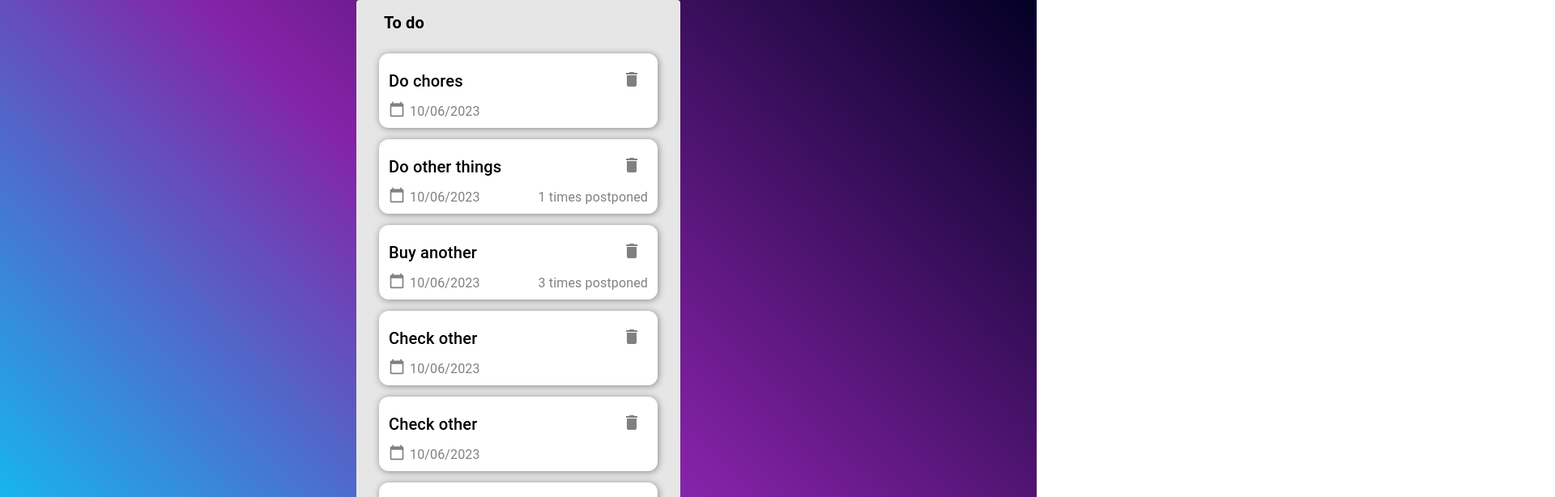
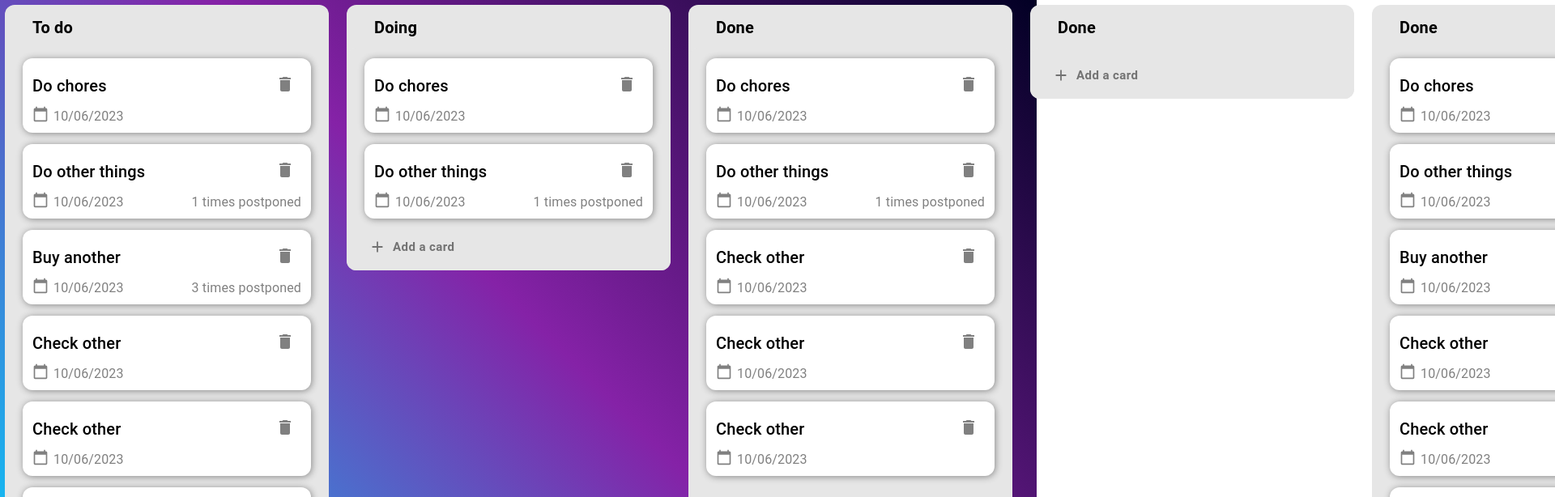
Before and after one commit to dferreiropresedo/react-node-practice, a React (Vite) app in the folder client/: page / in a window 1280 px wide. Shown: the top 614 px of the page at 81% size, 1920 px wide, since content can reach past the window. Built offline with nearby package versions, Linux system fonts and the light colour scheme.

Commit message:
Added Board component

```diff
--- a/client/src/app/App.tsx
+++ b/client/src/app/App.tsx
@@ -1,41 +1,9 @@
-import Task from "../components/task/Task";
-import Column from "../components/column/Column";
+import Board from "../components/board/Board";
 
 function App() {
-  const data = [
-    { id: 1, timestamp: 1686410263, title: "Do chores", postponed: 0 },
-    { id: 2, timestamp: 1686410263, title: "Do other things", postponed: 1 },
-    { id: 3, timestamp: 1686410263, title: "Buy another", postponed: 3 },
-    { id: 4, timestamp: 1686410263, title: "Check other", postponed: 0 },
-    { id: 5, timestamp: 1686410263, title: "Check other", postponed: 0 },
-    { id: 6, timestamp: 1686410263, title: "Check other", postponed: 0 },
-    { id: 7, timestamp: 1686410263, title: "Check other", postponed: 0 },
-    { id: 8, timestamp: 1686410263, title: "Check other", postponed: 0 },
-    { id: 9, timestamp: 1686410263, title: "Check other", postponed: 0 },
-    { id: 10, timestamp: 1686410263, title: "Check other", postponed: 0 },
-  ];
-
-  const mapToTask = function (taskData: {
-    id: number;
-    title: string;
-    timestamp: number;
-    postponed: number;
-  }) {
-    return (
-      <Task
-        key={taskData.id}
-        title={taskData.title}
-        timestamp={taskData.timestamp}
-        timesPostponed={taskData.postponed}
-      />
-    );
-  };
-
   return (
     <>
-      <Column columnTitle="To do">
-        {data.map((taskElement) => mapToTask(taskElement))}
-      </Column>
+      <Board />
     </>
   );
 }
--- /dev/null
+++ b/client/src/components/board/Board.tsx
@@ -0,0 +1,78 @@
+import React from "react";
+import Column from "../column/Column";
+import Task from "../task/Task";
+import { SCBoardColumns } from "./boardcomponents";
+
+function Board() {
+  const data1 = [
+    { id: 1, timestamp: 1686410263, title: "Do chores", postponed: 0 },
+    { id: 2, timestamp: 1686410263, title: "Do other things", postponed: 1 },
+    { id: 3, timestamp: 1686410263, title: "Buy another", postponed: 3 },
+    { id: 4, timestamp: 1686410263, title: "Check other", postponed: 0 },
+    { id: 5, timestamp: 1686410263, title: "Check other", postponed: 0 },
+    { id: 6, timestamp: 1686410263, title: "Check other", postponed: 0 },
+    { id: 7, timestamp: 1686410263, title: "Check other", postponed: 0 },
+    { id: 8, timestamp: 1686410263, title: "Check other", postponed: 0 },
+    { id: 9, timestamp: 1686410263, title: "Check other", postponed: 0 },
+    { id: 10, timestamp: 1686410263, title: "Check other", postponed: 0 },
+  ];
+
+  const data2 = [
+    { id: 1, timestamp: 1686410263, title: "Do chores", postponed: 0 },
+    { id: 2, timestamp: 1686410263, title: "Do other things", postponed: 1 },
+  ];
+
+  const data3 = [
+    { id: 1, timestamp: 1686410263, title: "Do chores", postponed: 0 },
+    { id: 2, timestamp: 1686410263, title: "Do other things", postponed: 1 },
+    { id: 6, timestamp: 1686410263, title: "Check other", postponed: 0 },
+    { id: 7, timestamp: 1686410263, title: "Check other", postponed: 0 },
+    { id: 8, timestamp: 1686410263, title: "Check other", postponed: 0 },
+  ];
+
+  const data4 = [];
+
+  const mapToTask = function (taskData: {
+    id: number;
+    title: string;
+    timestamp: number;
+    postponed: number;
+  }) {
+    return (
+      <Task
+        key={taskData.id}
+        title={taskData.title}
+        timestamp={taskData.timestamp}
+        timesPostponed={taskData.postponed}
+      />
+    );
+  };
+
+  return (
+    <SCBoardColumns>
+      <Column columnTitle="To do">
+        {data1.map((taskElement) => mapToTask(taskElement))}
+      </Column>
+      <Column columnTitle="Doing">
+        {data2.map((taskElement) => mapToTask(taskElement))}
+      </Column>
+      <Column columnTitle="Done">
+        {data3.map((taskElement) => mapToTask(taskElement))}
+      </Column>
+      <Column columnTitle="Done">
+        {data4.map((taskElement) => mapToTask(taskElement))}
+      </Column>
+      <Column columnTitle="Done">
+        {data1.map((taskElement) => mapToTask(taskElement))}
+      </Column>
+      <Column columnTitle="Done">
+        {data1.map((taskElement) => mapToTask(taskElement))}
+      </Column>
+      <Column columnTitle="Done">
+        {data2.map((taskElement) => mapToTask(taskElement))}
+      </Column>
+    </SCBoardColumns>
+  );
+}
+
+export default Board;
--- /dev/null
+++ b/client/src/components/board/boardcomponents.ts
@@ -0,0 +1,17 @@
+import { Stack, styled } from "@mui/material";
+
+const SCBoardColumns = styled(Stack)({
+    height: '100%',
+    width: '100%',
+    display: 'flex',
+    flexDirection: 'row',
+    justifyContent: 'flex-start',
+    alignItems: 'flex-start',
+    gap: '16px',
+    maxHeight: '100%',
+    '&::-webkit-scrollbar': {
+        display: 'none'
+    }
+});
+
+export {SCBoardColumns}
--- a/client/src/components/column/columnComponents.ts
+++ b/client/src/components/column/columnComponents.ts
@@ -9,11 +9,11 @@ const SCColumn = styled(Stack)({
     gap: '10px',
     backgroundColor: 'rgb(230,230,230,1)',
     minWidth: '400px',
-    width: '25%',
-    height: '90%',
-    borderRadius: '4px',
-    margin: 'auto',
-    paddingTop: '12px'
+    maxHeight: '98%',
+    width: '15%',
+    borderRadius: '12px',
+    marginLeft: '6px',
+    marginTop: '6px'
 });
 
 const SCColumnTaskContainer = styled(Stack)({
@@ -25,7 +25,7 @@ const SCColumnTaskContainer = styled(Stack)({
     width: '100%',
     minHeight: '100%',
     backgroundColor: 'rgb(230,230,230,1)',
-    borderRadius: '4px',
+    borderRadius: '12px',
     paddingTop: '12px',
     paddingBottom: '8px',
     overflowX: 'auto',
@@ -37,7 +37,8 @@ const SCColumnTitle = styled(Typography)({
     marginLeft: 'auto',
     marginRight: 'auto',
     paddingRight: '12px',
-    fontWeight: 'bold'
+    fontWeight: 'bold',
+    paddingTop: '12px'
 });
 
 const SCAddTaskButton = styled(Button)({
@@ -48,7 +49,7 @@ const SCAddTaskButton = styled(Button)({
     alignItems: 'center',
     justifyContent: 'flex-start',
     fontWeight: '600',
-    marginTop: 'auto'
+    borderRadius: '12px'
 })
 
 export { SCColumnTaskContainer, SCColumn, SCColumnTitle, SCAddTaskButton }
--- a/client/src/components/task/taskComponents.ts
+++ b/client/src/components/task/taskComponents.ts
@@ -2,7 +2,7 @@ import { Stack, styled } from "@mui/material";
 
 
 const SCTaskContainer = styled(Stack)({
-    width: "80%",
+    width: "83%",
     backgroundColor: 'rgb(255,255,255,1)',
     color: 'rgb(128,128,128)',
     borderRadius: '12px',
--- a/client/src/index.css
+++ b/client/src/index.css
@@ -7,6 +7,11 @@
   color: rgba(255, 255, 255, 0.87);
   background: rgb(2,0,36);
   background: linear-gradient(225deg, rgba(2,0,36,1) 0%, rgba(133,34,167,1) 49%, rgba(0,212,255,1) 100%);
+
+  background-attachment: fixed;
+  background-position: center;
+  background-repeat: no-repeat;
+  background-size: cover;
 
   font-synthesis: none;
   text-rendering: optimizeLegibility;
```
